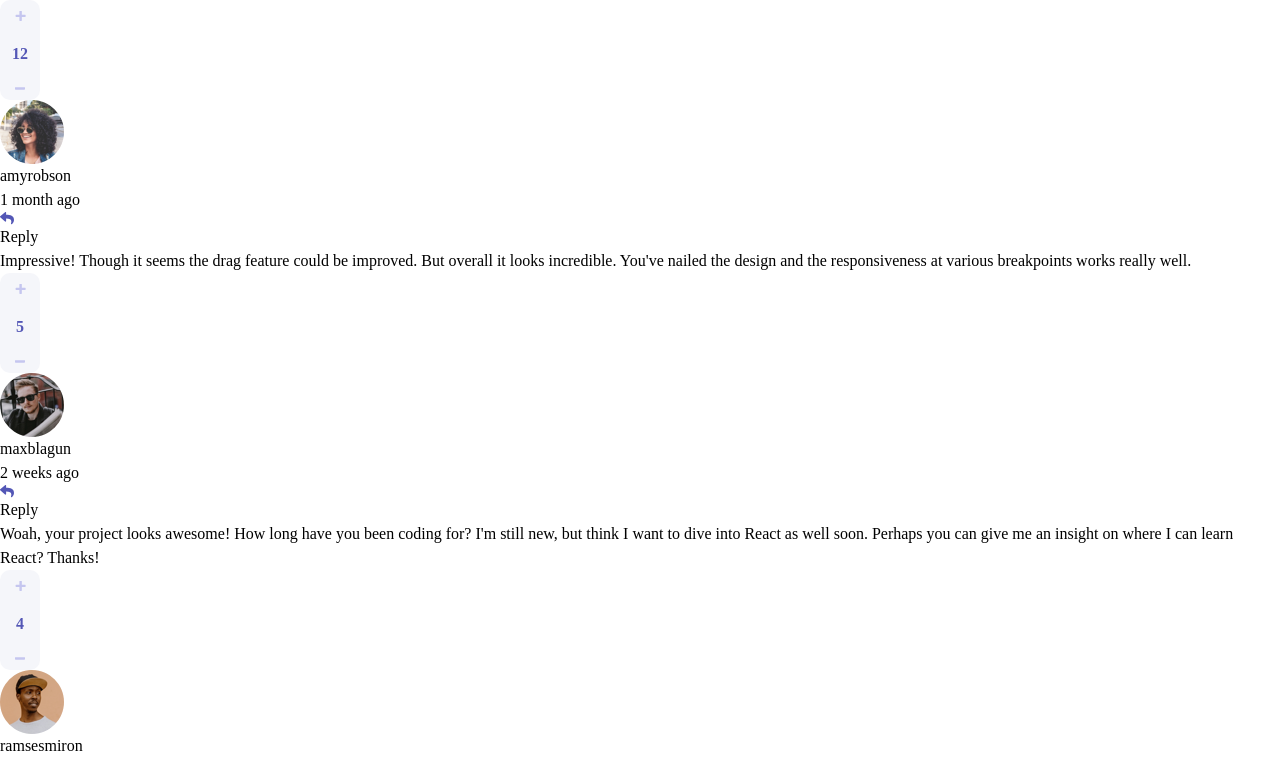
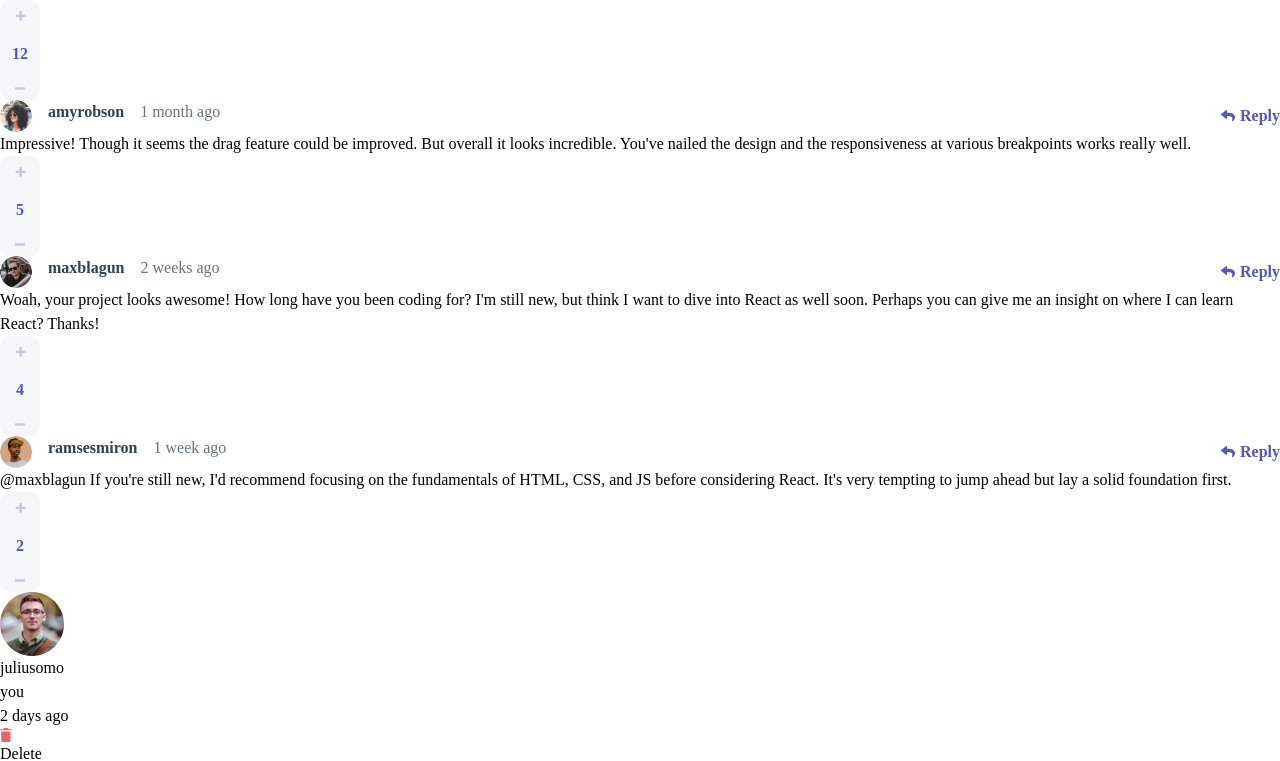
Before and after one commit to Sheddiey/interactive-comment-section-part-2, a React (Create React App) app: page / in a window 1280 px wide. Shown: the top 761 px of the page. Built offline with nearby package versions, Linux system fonts and the light colour scheme.

Commit message:
styles for username component

```diff
--- a/src/Components/InteractiveComments.jsx
+++ b/src/Components/InteractiveComments.jsx
@@ -117,13 +117,13 @@ function Score({ score }) {
 
 function UserName({ username, createdAt, userImage }) {
   return (
-    <div>
-      <div>
+    <div className="username">
+      <div className="username-left">
         <img src={userImage} alt={username} />
         <h2>{username}</h2>
         <p>{createdAt}</p>
       </div>
-      <div>
+      <div className="username-right">
         <img src={reply} alt="reply" />
         <p>Reply</p>
       </div>
--- a/src/index.css
+++ b/src/index.css
@@ -104,3 +104,40 @@ svg {
   color: var(--moderate-blue);
   font-weight: var(--fw-bold);
 }
+
+/* UserName component */
+.username {
+  display: flex;
+  align-items: center;
+  justify-content: space-between;
+}
+.username-left {
+  display: flex;
+  gap: 16px;
+}
+.username-left img {
+  width: 32px;
+  height: 32px;
+  border-radius: 50%;
+}
+.username-left h2 {
+  color: var(--dark-blue);
+  font-weight: var(--fw-bold);
+}
+.username-left p {
+  color: var(--grayish-blue);
+  font-weight: var(--fw-medium);
+}
+.username-right {
+  display: flex;
+  gap: 5px;
+  align-items: center;
+}
+.username-right img {
+  width: 14px;
+  height: 12.25px;
+}
+.username-right p {
+  color: var(--moderate-blue);
+  font-weight: var(--fw-bold);
+}
```
